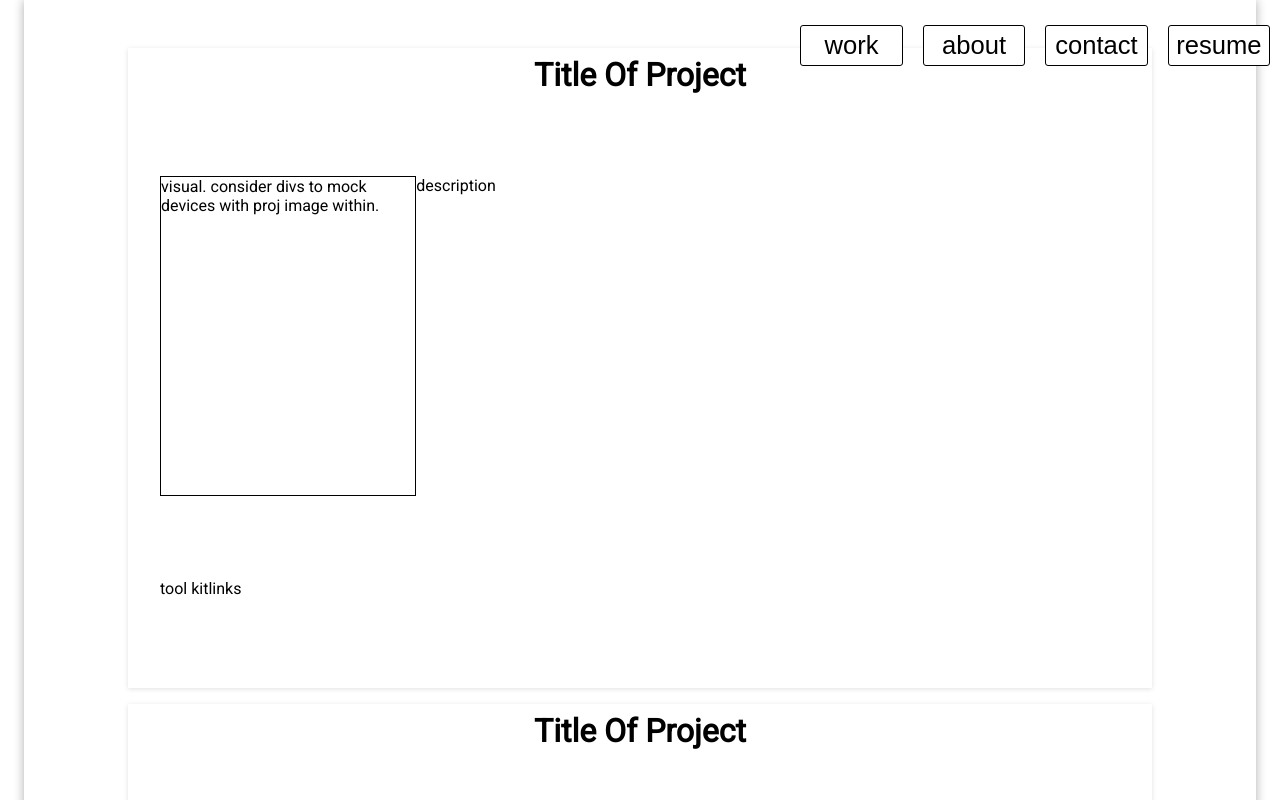
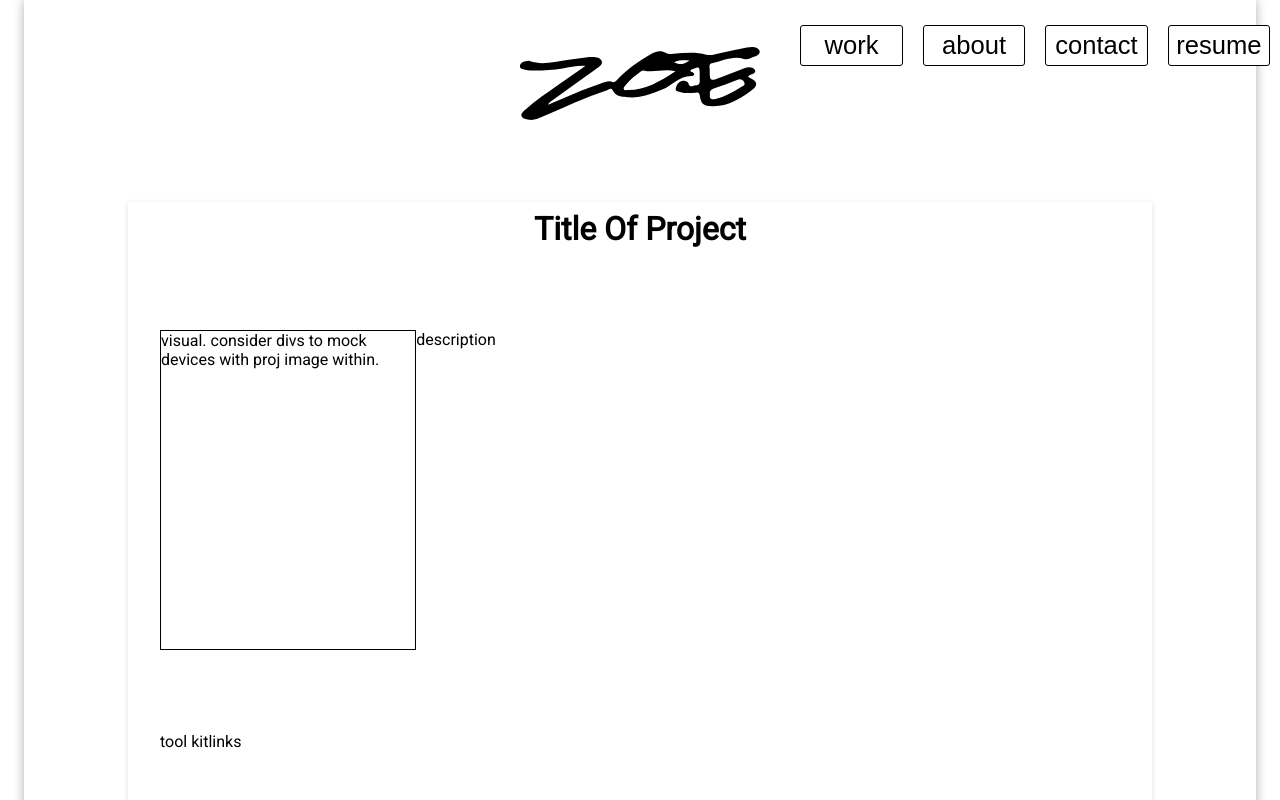
Before and after one commit to zoe-c/zcportfolio, a React (Create React App) app: page / in a window 1280 px wide. Shown: the top 800 px of the page. Built offline with nearby package versions, Linux system fonts and the light colour scheme; a web font is replaced by a local one.

Commit message:
add intro component and stylesheet. changed project div ids to camelCase. addname svg. things will change with bootstrap. think about combining projects into one component file. remove excess

```diff
--- /dev/null
+++ b/src/components/Intro.js
@@ -0,0 +1,16 @@
+import React, { Component } from 'react';
+
+import '../styles/Intro.css';
+
+// order links later
+export default class Intro extends Component {
+  render() {
+    return (
+      <div className="intro-container">
+        <div className="name-contact-wrap">
+          <h1><div id="nameSVG"></div></h1>
+        </div>
+      </div>
+    )
+  }
+}
--- a/src/components/MainBody.js
+++ b/src/components/MainBody.js
@@ -4,6 +4,7 @@ import '../styles/MainBody.css';
 
 // import components
 import NavBar from './NavBar.js'
+import Intro from './Intro.js'
 import Project1 from './Project1.js'
 import Project2 from './Project2.js'
 import Project3 from './Project3.js'
@@ -14,6 +15,7 @@ export default class MainBody extends Component {
     return (
         <div className="main-body">
           <NavBar />
+          <Intro />
           <div className="projects-container">
             <Project1 />
             <Project2 />
--- a/src/components/Project1.js
+++ b/src/components/Project1.js
@@ -6,7 +6,7 @@ import '../styles/Projects.css';
 export default class Project1 extends Component {
   render() {
     return (
-      <div id="proj-1" className="projects">
+      <div id="proj1" className="projects">
         <h1 className="title">Title Of Project</h1>
         <div className="vis-and-blurb">
         <div className="proj-visual">visual. consider divs to mock devices with proj image within.</div>
--- a/src/components/Project2.js
+++ b/src/components/Project2.js
@@ -6,7 +6,7 @@ import '../styles/Projects.css';
 export default class Project2 extends Component {
   render() {
     return (
-      <div id="proj-2" className="projects">
+      <div id="proj2" className="projects">
         <h1 className="title">Title Of Project</h1>
         <div className="vis-and-blurb">
         <div className="proj-visual">visual. consider divs to mock devices with proj image within.</div>
--- a/src/components/Project3.js
+++ b/src/components/Project3.js
@@ -6,7 +6,7 @@ import '../styles/Projects.css';
 export default class Project3 extends Component {
   render() {
     return (
-      <div id="proj-3" className="projects">
+      <div id="proj3" className="projects">
         <h1 className="title">Title Of Project</h1>
         <div className="vis-and-blurb">
           <div className="proj-visual">visual. consider divs to mock devices with proj image within.</div>
--- a/src/styles/App.css
+++ b/src/styles/App.css
@@ -13,6 +13,7 @@
   font-family: 'Roboto', sans-serif;
 }
 html,body {
+  background: white;
   /*background: #444444;*/
 }
 
--- /dev/null
+++ b/src/styles/Intro.css
@@ -0,0 +1,18 @@
+/*temp before react bootstrap*/
+
+.intro-container, .name-contact-wrap {
+  width: 100vw;
+  height: 12vw;
+  display: flex;
+  justify-content: center;
+}
+
+#nameSVG {
+  width: 20vw;
+  height: 8vw;
+  background-image: url('../zoe.svg');
+  background-repeat: no-repeat;
+  background-position: center;
+  background-size:auto;
+  /*border: solid black 1px;*/
+}
--- a/src/styles/MainBody.css
+++ b/src/styles/MainBody.css
@@ -11,7 +11,7 @@
   -webkit-box-shadow: 0  10px rgba(0,0,0,0.32);
   -moz-box-shadow: 0 0 10px rgba(0,0,0,0.32);
   box-shadow: 0 0 10px rgba(0,0,0,0.32);
-
+  background: white;
 
 
   /*-webkit-box-shadow:0 0 20px rgba(0,0,0,0.5);
```
Also changed, not shown: src/zoe.svg (added).
